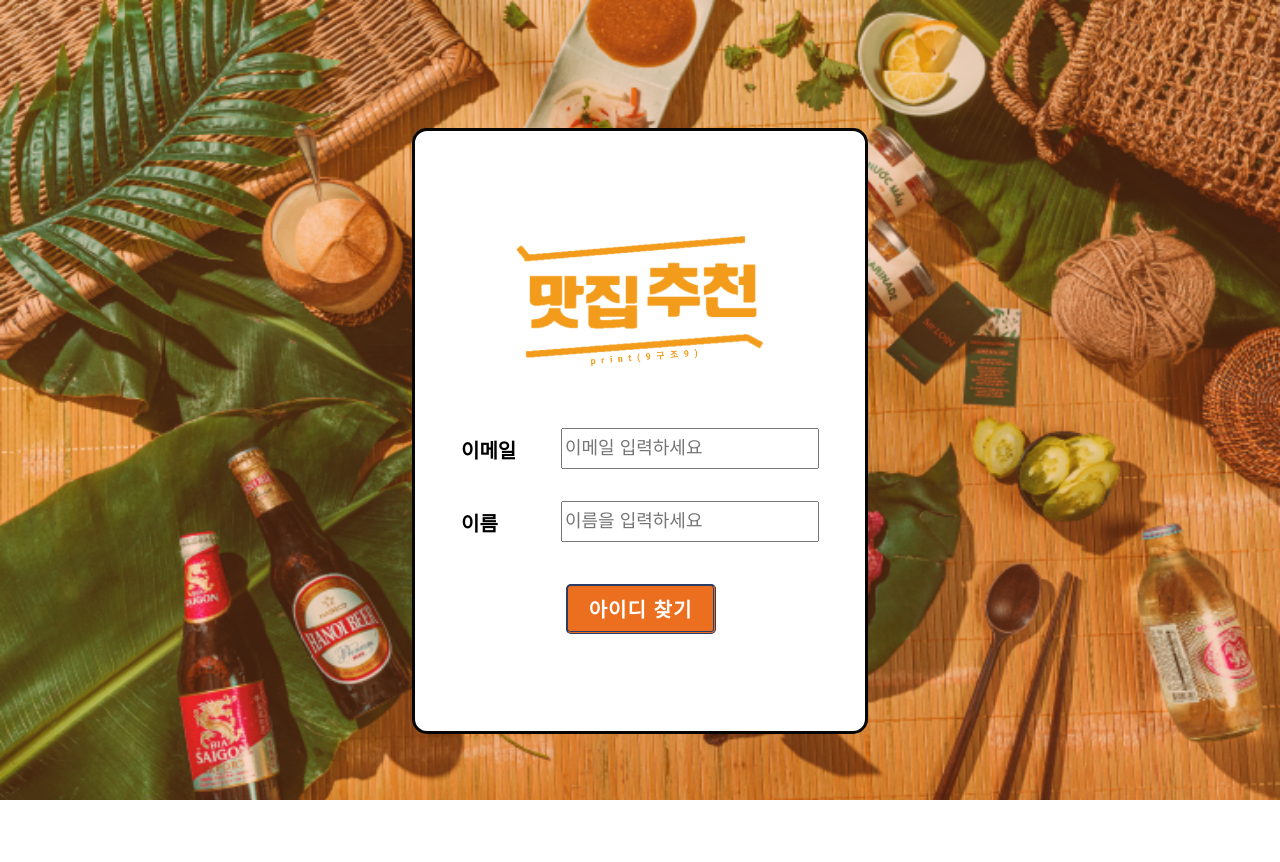
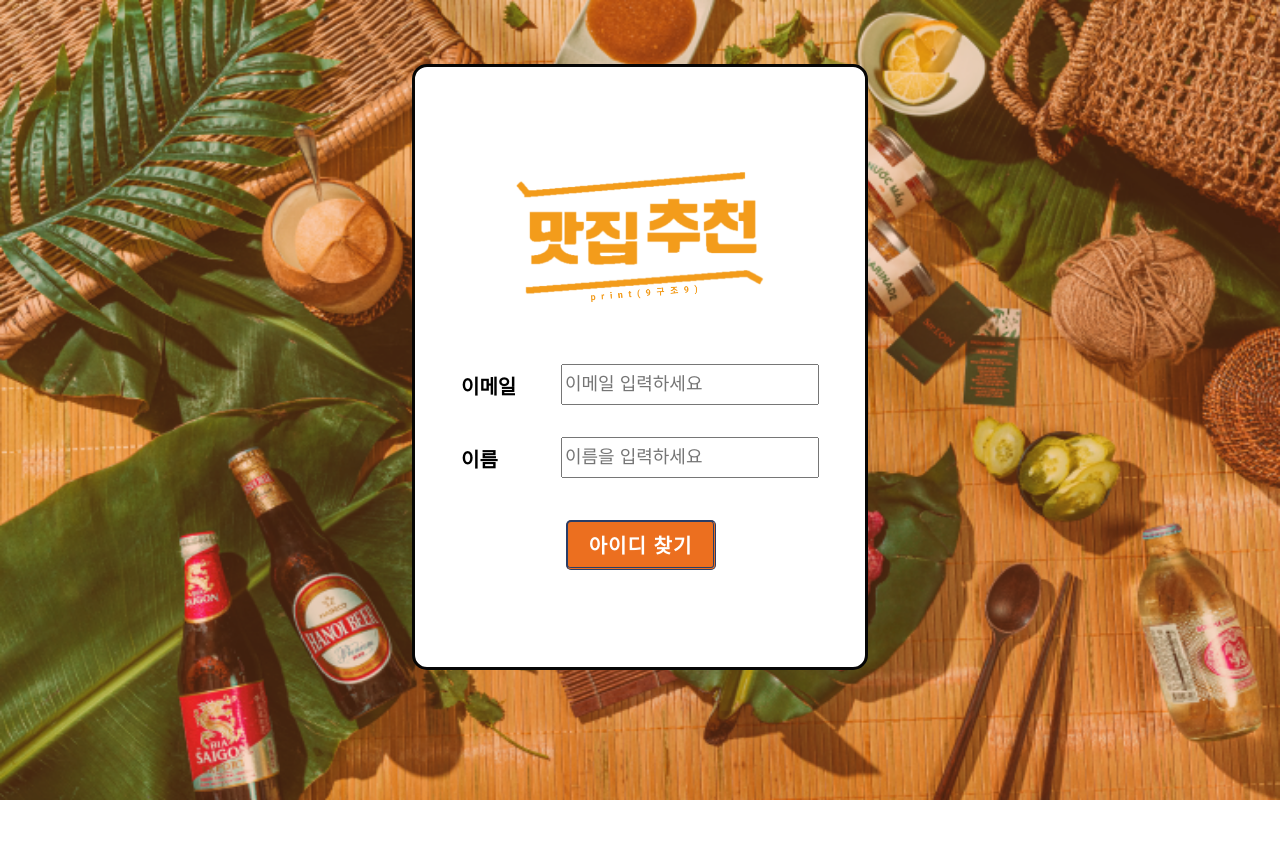
Before and after one commit to highsky21c/teamproject_09, a Django app: page /find-id/ in a window 1280 px wide. After the commit the page ends 800 px from the top, so only its background shows below. Run offline with Django 4.2, Linux system fonts and the light colour scheme; some libraries are stand-ins or nearby versions; some web fonts are replaced.

Commit message:
아이디찾기페이지 수정

```diff
--- a/static/css/find-id.css
+++ b/static/css/find-id.css
@@ -39,7 +39,7 @@ body{
 #main-container{
     width: 450px;
     height: 600px;
-    margin:10% auto;
+    margin:5% auto;
     display: flex;
     flex-direction: column;
     justify-content: center;
--- a/templates/find-id.html
+++ b/templates/find-id.html
@@ -19,8 +19,7 @@
                 {% csrf_token %}
                 <div class="name_to_password">
                     <p class="left-words">이메일</p>
-{#                    <input type="email" class="input_box" name="email" placeholder="이메일 입력하세요">#}
-                    <input type="text" class="input_box" id="email" name="email" placeholder="이메일 입력하세요">
+                    <input type="email" class="input_box" id="email"  name="email" placeholder="이메일 입력하세요">
                 </div>
                 <div class="name_to_password">
                     <p class="left-words">이름</p>
```
